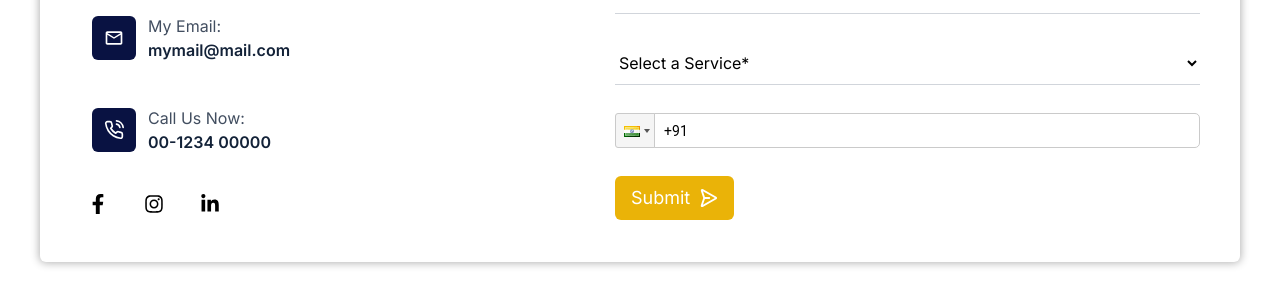
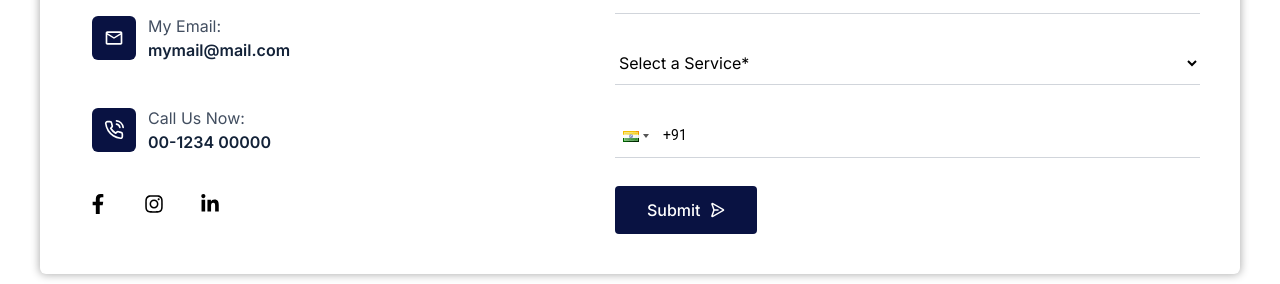
Before and after one commit to Pratham2137/SamsonSea, a React (Vite) app: page /contact-us in a window 1280 px wide. Shown: the part 807-1091 px from the top of the page. Built offline with nearby package versions, Linux system fonts and the light colour scheme.

Commit message:
form module adding

```diff
--- a/package.json
+++ b/package.json
@@ -10,6 +10,8 @@
     "preview": "vite preview"
   },
   "dependencies": {
+    "gsap": "^3.12.5",
+    "lucide-react": "^0.447.0",
     "prop-types": "^15.8.1",
     "react": "^18.3.1",
     "react-countup": "^6.5.3",
--- a/src/components/AboutUs.jsx
+++ b/src/components/AboutUs.jsx
@@ -100,11 +100,11 @@ const AboutUs = () => {
                       className="rounded-xl md:h-[300px] md:w-full w-[300px] z-[1] shadow-custom-dark3"
                       divClasses="overflow-hidden"
                     />
-                    <span className="absolute -bottom-[70px] left-[20px] -z-[10]">
+                    <span className="absolute -bottom-[80px] left-[40px] -z-[10]">
                       <img src={dotPattern} alt="Dot Pattern" />
                     </span>
                   </div>
-                  <div className="absolute z-[5] md:-right-[30px] md:-bottom-[60px] -right-[20px] -bottom-[40px]">
+                  <div className="absolute z-[5] md:-right-[45px] md:-bottom-[60px] -right-[50px] -bottom-[40px]">
                     <div className="relative">
                       <ImageEffect
                         src={ourMission2}
@@ -112,7 +112,7 @@ const AboutUs = () => {
                         className="md:h-[180px] md:w-[250px] h-[120px] w-[200px] rounded-2xl object-cover object-center shadow-custom-dark4"
                         divClasses="overflow-hidden"
                       />
-                      <div className="md:h-[120px] md:w-[160px] h-[80px] w-[140px] bg-white absolute top-[20px] -left-[80px] rounded-xl shadow-custom-dark2 flex justify-center items-center z-50">
+                      <div className="md:h-[120px] md:w-[160px] h-[80px] w-[140px] bg-white absolute top-[40px] -left-[100px] rounded-xl shadow-custom-dark2 flex justify-center items-center z-50">
                         <p className="text-center text-base md:text-2xl font-semibold text-[#091242]">
                           <span className="md:text-4xl text-2xl text-[--pageYellow] font-bold">
                             <CountUp end={50} redraw={true}>
--- a/src/components/ContactForm.jsx
+++ b/src/components/ContactForm.jsx
@@ -5,12 +5,58 @@ import { FaFacebookF, FaInstagram, FaLinkedinIn } from "react-icons/fa";
 import { PiPaperPlaneRightBold } from "react-icons/pi";
 import "react-phone-input-2/lib/style.css";
 import PhoneInput from "react-phone-input-2";
-import React from "react";
+import React, { useEffect, useState } from "react";
 import PropTypes from "prop-types";
 
 const ContactForm = ({ className }) => {
-  const [phone, setPhone] = React.useState("");
+  const scriptURL =
+    "https://script.google.com/macros/s/AKfycbwGvbNKUmFngvMb4v7VrALtk8U7kccejnw_KZFg-1lBiEBS9U0rtyzi3kguhx73Fkk4/exec";
+
+  const [phone, setPhone] = useState(""); // State for storing phone number
+
+  // Function to format phone number with country code in parentheses
+  const formatPhoneNumber = (phoneNumber) => {
+    // Extract country code and the actual number
+    const countryCode = phoneNumber.match(/^\+\d+/); // Regex to match the country code
+    const number = phoneNumber.replace(countryCode, ""); // Extracting the number part
+
+    // Return the formatted phone number as (country code) number
+    return countryCode ? `(${countryCode}) ${number}` : phoneNumber;
+  };
+
+  useEffect(() => {
+    const form = document.forms["contact-form"];
+
+    if (form) {
+      const handleSubmit = (e) => {
+        e.preventDefault();
+
+        // Manually append the formatted phone number to the FormData object
+        const formData = new FormData(form);
+        const formattedPhone = formatPhoneNumber(phone); // Format the phone number
+        formData.append("phone", formattedPhone);
+
+        fetch(scriptURL, { method: "POST", body: formData })
+          .then((response) =>
+            alert("Thank you! Your form is submitted successfully.")
+          )
+          .then(() => {
+            window.location.reload();
+          })
+          .catch((error) => console.error("Error!", error.message));
+      };
+
+      form.addEventListener("submit", handleSubmit);
+
+      // Cleanup event listener when component unmounts
+      return () => {
+        form.removeEventListener("submit", handleSubmit);
+      };
+    }
+  }, [phone]); // Dependency array to update whenever phone changes
+
   const classes = `flex justify-center py-5 px-4 ${className || ""}`;
+
   return (
     <div className={classes}>
       <div className="flex flex-col lg:flex-row items-center lg:items-start justify-between gap-x-10 gap-y-10 shadow-custom-dark rounded-md max-w-[1200px] min-w-[350px] p-10 bg-white">
@@ -60,7 +106,7 @@ const ContactForm = ({ className }) => {
           <div className="flex gap-x-5 items-center">
             <a
               className="hover:bg-[#091242] hover:text-white text-xl p-2 rounded"
-              href="www.facebook.comhttps://www.facebook.com/"
+              href="https://www.facebook.com/"
             >
               <FaFacebookF />
             </a>
@@ -84,7 +130,12 @@ const ContactForm = ({ className }) => {
             We&apos;re here to assist with all your inquiries
           </p>
           <div>
-            <form action="" method="post" className="space-y-7">
+            <form
+              action=""
+              method="post"
+              name="contact-form"
+              className="space-y-7"
+            >
               {/* Input Box for Name */}
               <div className="relative mb-6 inputBox">
                 <input
@@ -158,21 +209,38 @@ const ContactForm = ({ className }) => {
               {/* Mobile Number with Country Code */}
               <div className="relative mb-6 inputBox">
                 <PhoneInput
-                  required
-                  country={"in"} // Setting default country to India
+                  country={"in"}
                   value={phone}
-                  onChange={(phone) => setPhone(phone)}
-                  inputClass="!w-full !lg:w-fit py-2.5 text-base border-b border-gray-300 bg-transparent outline-none focus:border-[#091242]  transition-all"
+                  onChange={(phone) => setPhone(phone)} // Store phone number in state
+                  inputStyle={{
+                    height: 45 + "px",
+                    width: "100%",
+                    border: "none",
+                    borderBottom: "1px solid #D1D5DB",
+                    borderRadius: 0 + "px",
+                  }}
+                  buttonStyle={{
+                    background: "transparent",
+                    width: 50 + "px",
+                    border: "none",
+                  }}
+                  containerStyle={{
+                    borderRadius: 0 + "px",
+                  }}
+                  inputProps={{
+                    name: "phone",
+                    required: true,
+                    autoFocus: true,
+                  }}
                 />
               </div>
 
               {/* Submit Button */}
               <button
                 type="submit"
-                className="bg-yellow-500 text-white border-none py-2 px-4 rounded-md flex justify-center items-center gap-2 text-lg hover:bg-[#091242] hover:shadow-lg transition-all"
+                className="bg-[#091242] hover:bg-[#132238] duration-500 py-3 px-8 text-white text-base font-medium flex items-center gap-2 rounded"
               >
-                Submit
-                <PiPaperPlaneRightBold className="text-xl font-bold" />
+                Submit <PiPaperPlaneRightBold />
               </button>
             </form>
           </div>
--- a/src/components/HeroAboutSection.jsx
+++ b/src/components/HeroAboutSection.jsx
@@ -5,6 +5,7 @@ import ImageEffect from "./ImageEffect";
 import SubtitleContainer from "./SubtitleContainer";
 
 const HeroAboutSection = () => {
+
   return (
     <div className="w-full flex justify-center overflow-hidden">
       <div className="flex flex-col lg:flex-row py-9 gap-y-5 justify-between max-w-[1200px] min-w-[350px] items-center w-full px-10">
@@ -14,7 +15,10 @@ const HeroAboutSection = () => {
             <h1 className="text-5xl font-bold mb-5 text-[#1C2752] md:text-center lg:text-left">
               We’re Committed <br /> to Quality
             </h1>
-            <p className="text-[15px] text-[#606060] w-full mb-5 md:text-center lg:text-justify text-left">
+            <p
+              className="text-[15px] text-[#606060] w-full mb-5 md:text-center lg:text-justify text-left"
+              id="homeAboutSubtext"
+            >
               Our team combines deep industry knowledge with tailored services,
               ensuring efficient and reliable operations across all aspects of
               ocean transportation. Whether it’s chartering, vessel management,
@@ -51,7 +55,7 @@ const HeroAboutSection = () => {
             More About Us
           </Link>
         </div>
-        <div className="lg:w-auto md:w-full">
+        <div className="lg:w-auto md:w-full" id="heroAboutImg">
           <ImageEffect
             src={ship}
             alt="ship"
```
Also changed, not shown: src/components/HeroSection.jsx (+18 -10 lines), 1 other file (tests, documents, lock files or other folders).
